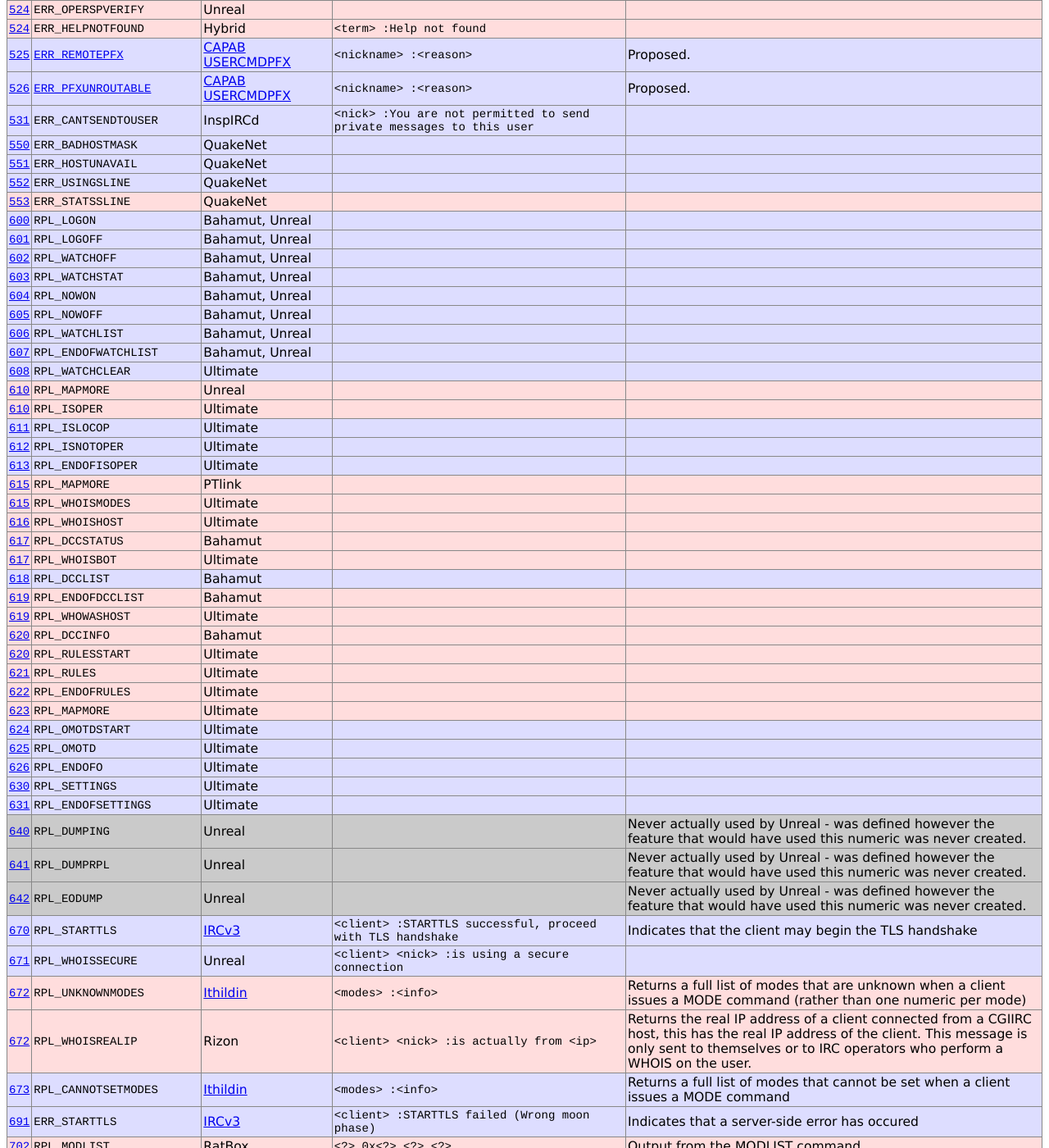
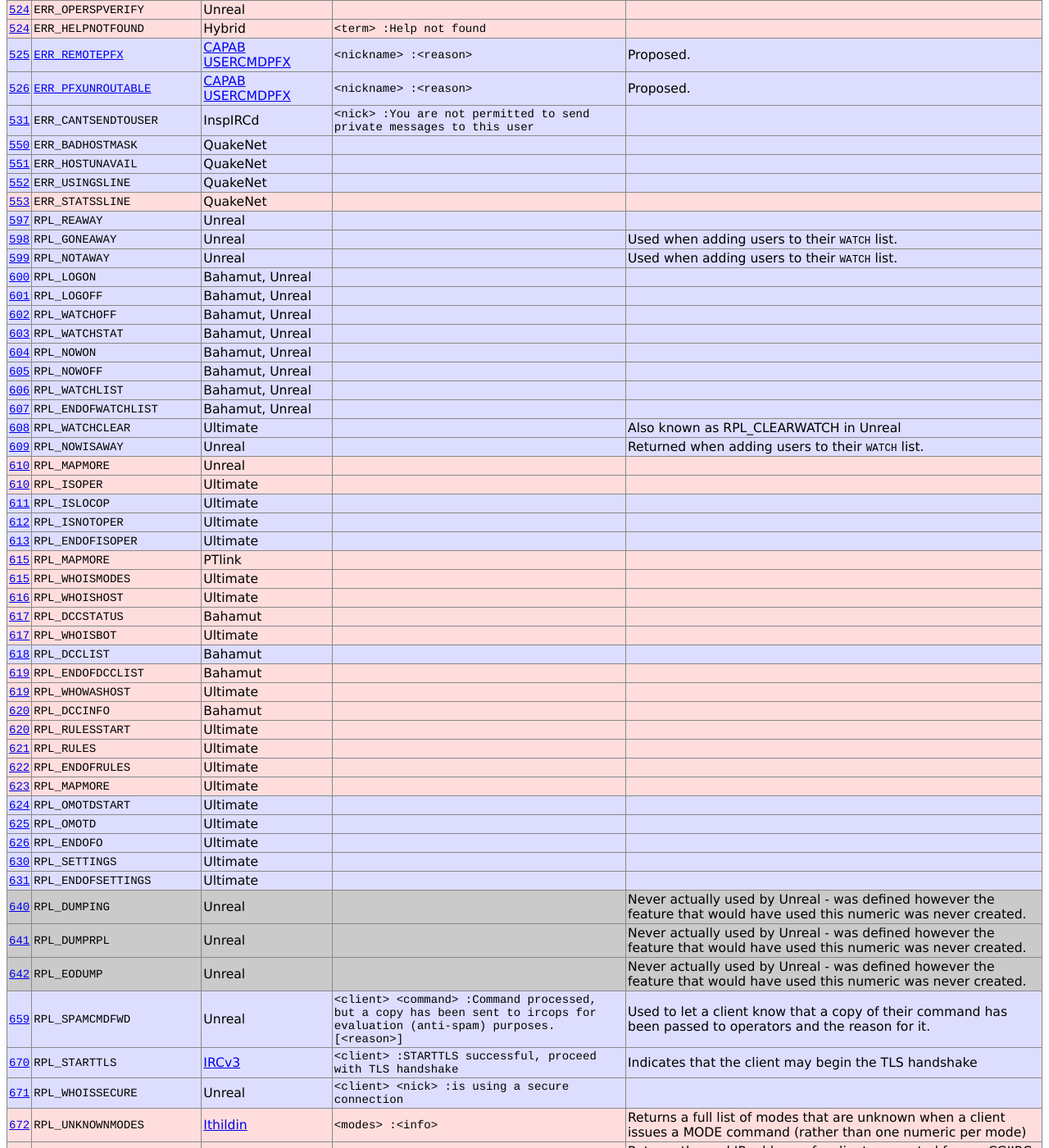
Before and after one commit to ircdocs/irc-defs, a Jekyll site: the page built from defs/ircnumerics.html, in a window 1280 px wide and 1400 px high, scrolled down 14323 px. Shown: the whole window at 82% size. Built offline with Jekyll 4.4.1, drawn with Linux system fonts in a browser that asks for light colours.

Commit message:
ircnumerics: Add some Unreal3 numerics

```diff
--- a/_data/ircnumerics.yaml
+++ b/_data/ircnumerics.yaml
@@ -3350,6 +3350,25 @@
         conflict: true
 
     -
+        name: RPL_REAWAY
+        numeric: "597"
+        origin: Unreal
+
+    -
+        name: RPL_GONEAWAY
+        numeric: "598"
+        origin: Unreal
+        comment: >
+            Used when adding users to their <code>WATCH</code> list.
+
+    -
+        name: RPL_NOTAWAY
+        numeric: "599"
+        origin: Unreal
+        comment: >
+            Used when adding users to their <code>WATCH</code> list.
+
+    -
         name: RPL_LOGON
         numeric: "600"
         origin: "Bahamut, Unreal"
@@ -3393,6 +3412,14 @@
         name: RPL_WATCHCLEAR
         numeric: "608"
         origin: Ultimate
+        comment: Also known as RPL_CLEARWATCH in Unreal
+
+    -
+        name: RPL_NOWISAWAY
+        numeric: "609"
+        origin: Unreal
+        comment: >
+            Returned when adding users to their <code>WATCH</code> list.
 
     -
         name: RPL_MAPMORE
@@ -3552,6 +3579,15 @@
             that would have used this numeric was never created.
 
         obsolete: true
+
+    -
+        name: RPL_SPAMCMDFWD
+        numeric: "659"
+        origin: Unreal
+        format: "<client> <command> :Command processed, but a copy has been sent to ircops for evaluation (anti-spam) purposes. [<reason>]"
+        comment: >
+            Used to let a client know that a copy of their command has been
+            passed to operators and the reason for it.
 
     -
         name: RPL_STARTTLS
```
